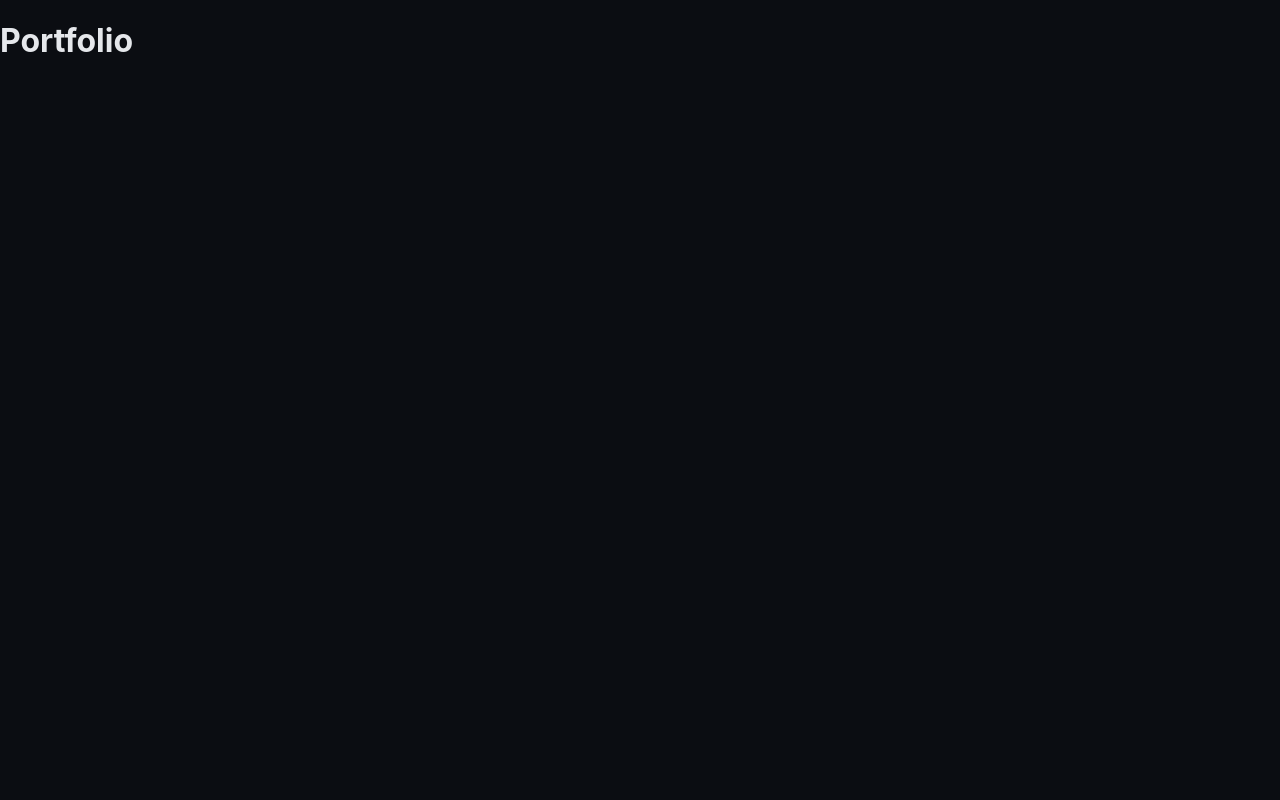
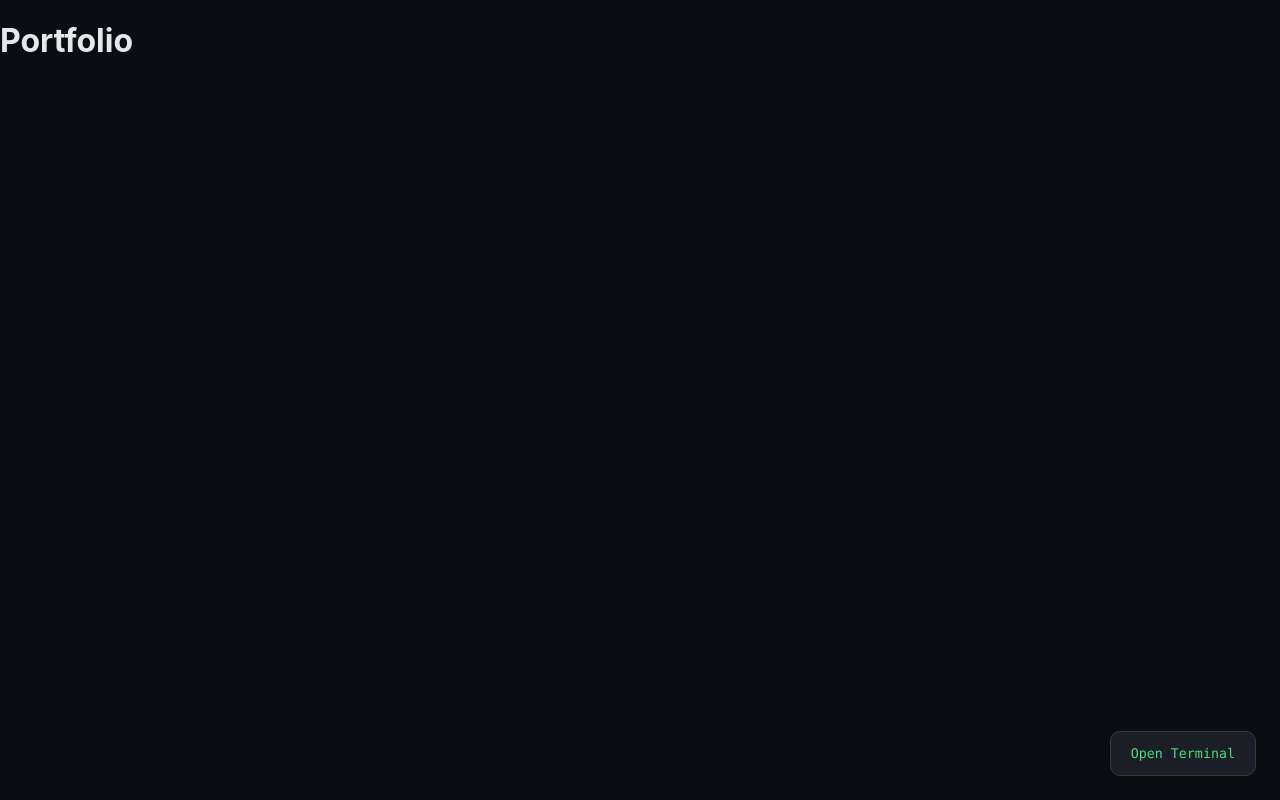
Before and after one commit to troyvolpe/troyvolpe.com, a React app in the folder frontend/: page /portfolio in a window 1280 px wide. Built offline with nearby package versions, Linux system fonts and the light colour scheme; the HTML template or start-up script is replaced by a standard one.

Commit message:
feat(terminal): added floating terminal with shared window state and a new home command

```diff
--- a/frontend/src/App.jsx
+++ b/frontend/src/App.jsx
@@ -6,9 +6,11 @@ import Projects from "./pages/Projects";
 import Certifications from "./pages/Certifications";
 import Skills from "./pages/Skills";
 import Portfolio from "./pages/Portfolio";
+import FloatingTerminal from "./components/Terminal/FloatingTerminal";
 
 function App() {
   return (
+    <>
       <Routes>
         <Route path="/" element={<Home />} />
         <Route path="/about" element={<About />} />
@@ -17,6 +19,8 @@ function App() {
         <Route path="/skills" element={<Skills />} />
         <Route path="/portfolio" element={<Portfolio />} />
       </Routes>
+      <FloatingTerminal />
+    </>
   );
 }
 
--- /dev/null
+++ b/frontend/src/components/Terminal/FloatingTerminal.jsx
@@ -0,0 +1,41 @@
+import { useContext } from "react";
+import { useLocation } from "react-router-dom";
+import { TerminalContext } from "../../context/TerminalContext";
+import Terminal from "./Terminal";
+
+function FloatingTerminal() {
+  const location = useLocation();
+    const {
+        isFloatingOpen,
+        setIsFloatingOpen,
+        isFloatingExpanded,
+    } = useContext(TerminalContext);
+
+  if (location.pathname === "/") {
+    return null;
+  }
+
+  return (
+    <>
+      {isFloatingOpen ? (
+        <div
+            className={`floating-terminal-container ${
+                isFloatingExpanded ? "floating-terminal-container-expanded" : ""
+            }`}
+>
+          <Terminal mode="floating" />
+        </div>
+      ) : (
+        <button
+          type="button"
+          className="floating-terminal-launcher"
+          onClick={() => setIsFloatingOpen(true)}
+        >
+          Open Terminal
+        </button>
+      )}
+    </>
+  );
+}
+
+export default FloatingTerminal;
--- a/frontend/src/components/Terminal/Terminal.css
+++ b/frontend/src/components/Terminal/Terminal.css
@@ -8,6 +8,7 @@
   overflow: hidden;
   font-family: "SFMono-Regular", Consolas, monospace;
   box-shadow: 0 20px 60px rgba(0, 0, 0, 0.45);
+  box-sizing: border-box;
 }
 
 .terminal-expanded {
@@ -134,3 +135,46 @@
 .terminal-restore-button:hover {
   background: #292d38;
 }
+
+.floating-terminal-container {
+  position: fixed;
+  right: 24px;
+  bottom: 24px;
+  width: min(600px, calc(100vw - 48px));
+  z-index: 1000;
+}
+
+.terminal-floating {
+  width: 100%;
+  min-height: 350px;
+  max-height: 65vh;
+  margin: 0;
+  overflow-y: auto;
+}
+
+.floating-terminal-launcher {
+  position: fixed;
+  right: 24px;
+  bottom: 24px;
+  z-index: 1000;
+  padding: 14px 20px;
+  background: #1b1e26;
+  color: #4ade80;
+  border: 1px solid #343a46;
+  border-radius: 10px;
+  font-family: "SFMono-Regular", Consolas, monospace;
+  cursor: pointer;
+}
+
+.floating-terminal-launcher:hover {
+  background: #292d38;
+}
+
+.floating-terminal-container-expanded {
+  width: min(1100px, calc(100vw - 48px));
+}
+
+.floating-terminal-container-expanded .terminal-floating {
+  min-height: 75vh;
+  max-height: 85vh;
+}
--- a/frontend/src/components/Terminal/Terminal.jsx
+++ b/frontend/src/components/Terminal/Terminal.jsx
@@ -4,7 +4,7 @@ import { commands } from "./commands";
 import "./Terminal.css";
 import { TerminalContext } from "../../context/TerminalContext";
 
-function Terminal() {
+function Terminal({ mode = "home" }) {
   const [input, setInput] = useState("");
   const [isMinimized, setIsMinimized] = useState(false);
   const [isExpanded, setIsExpanded] = useState(false);
@@ -15,17 +15,31 @@ function Terminal() {
     }
   }, [isMinimized]);
 
-
   const navigate = useNavigate();
 
-  const { history, setHistory } = useContext(TerminalContext);
+
+  const {
+    history,
+    setHistory,
+    setIsFloatingOpen,
+    isFloatingExpanded,
+    setIsFloatingExpanded,
+  } = useContext(TerminalContext);
 
   function minimizeTerminal() {
-    setIsMinimized(true);
+    if (mode === "floating") {
+      setIsFloatingOpen(false);
+    } else {
+      setIsMinimized(true);
+    }
   }
 
   function killTerminal() {
-    navigate("/portfolio");
+    if (mode === "floating") {
+      setIsFloatingOpen(false);
+    } else{
+      navigate("/portfolio");
+    }
   }
 
   function restoreTerminal() {
@@ -33,7 +47,11 @@ function Terminal() {
   }
 
   function toggleExpand() {
-    setIsExpanded((previous) => !previous);
+    if (mode === "floating") {
+      setIsFloatingExpanded((previous) => !previous);
+    } else {
+      setIsExpanded((previous) => !previous);
+    }
   }
 
   function handleCommand(event) {
@@ -93,7 +111,11 @@ function Terminal() {
 
   return (
     <div
-      className={`terminal ${isExpanded ? "terminal-expanded" : ""}`}
+      className={`terminal ${mode === "floating" ? "terminal-floating" : ""} ${
+        (mode === "floating" ? isFloatingExpanded : isExpanded)
+        ? "terminal-expanded"
+        : ""
+      }`}
       onClick={(event) => {
         if (event.target instanceof HTMLElement &&
             event.target.closest("button, a, input, textarea, select")) {
--- a/frontend/src/components/Terminal/commands.js
+++ b/frontend/src/components/Terminal/commands.js
@@ -17,6 +17,14 @@ export const commands = {
             ],
         };
     },
+  },
+
+  home:{
+    description: "Return to root page",
+    execute: () => ({
+        output: ["Returning to root page..."],
+        navigate: "/"
+    })
   },
 
   ls: {
--- a/frontend/src/context/TerminalProvider.jsx
+++ b/frontend/src/context/TerminalProvider.jsx
@@ -3,10 +3,21 @@ import { TerminalContext } from "./TerminalContext";
 
 function TerminalProvider({ children }) {
   const [history, setHistory] = useState([]);
+  const [isFloatingOpen, setIsFloatingOpen] = useState(false);
+  const [isFloatingExpanded, setIsFloatingExpanded] = useState(false);
 
   return (
-    <TerminalContext.Provider value={{ history, setHistory }}>
-      {children}
+    <TerminalContext.Provider
+        value={{
+            history,
+            setHistory,
+            isFloatingOpen,
+            setIsFloatingOpen,
+            isFloatingExpanded,
+            setIsFloatingExpanded,
+        }}
+    >
+        {children}
     </TerminalContext.Provider>
   );
 }
```
Lines whose indentation alone changed are shown as unchanged.
